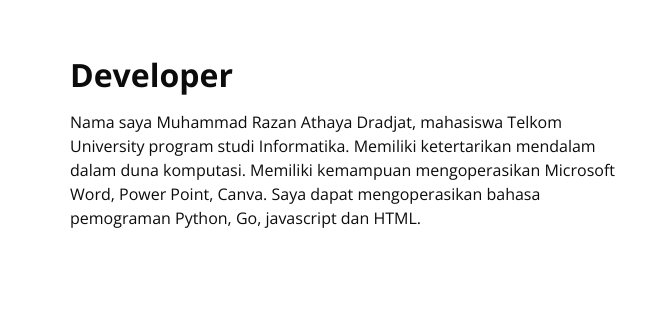
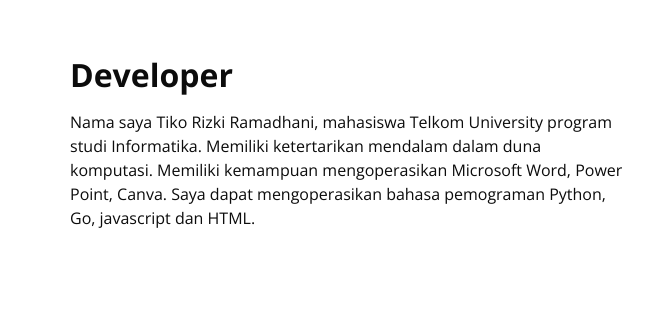
Before and after one commit to DegreeJr/mbc_lab_landing_page, a plain HTML site: page mbc_lab_landing_page/developer.html in a window 1280 px wide. Shown: the part 189-509 px from the top of the page, 0-650 px from the left. Drawn offline with nearby package versions, Linux system fonts and the light colour scheme; some packages are replaced by stand-ins of ours.

Commit message:
Update developer.html

```diff
--- a/mbc_lab_landing_page/developer.html
+++ b/mbc_lab_landing_page/developer.html
@@ -116,7 +116,7 @@
 
            </p>
           <p>
-            Nama saya Muhammad Razan Athaya Dradjat, mahasiswa Telkom University program studi Informatika. Memiliki ketertarikan
+            Nama saya Tiko Rizki Ramadhani, mahasiswa Telkom University program studi Informatika. Memiliki ketertarikan
 mendalam dalam duna komputasi. Memiliki kemampuan mengoperasikan
 Microsoft Word, Power Point, Canva. Saya dapat mengoperasikan bahasa pemograman Python, Go, javascript dan HTML.
 
```
